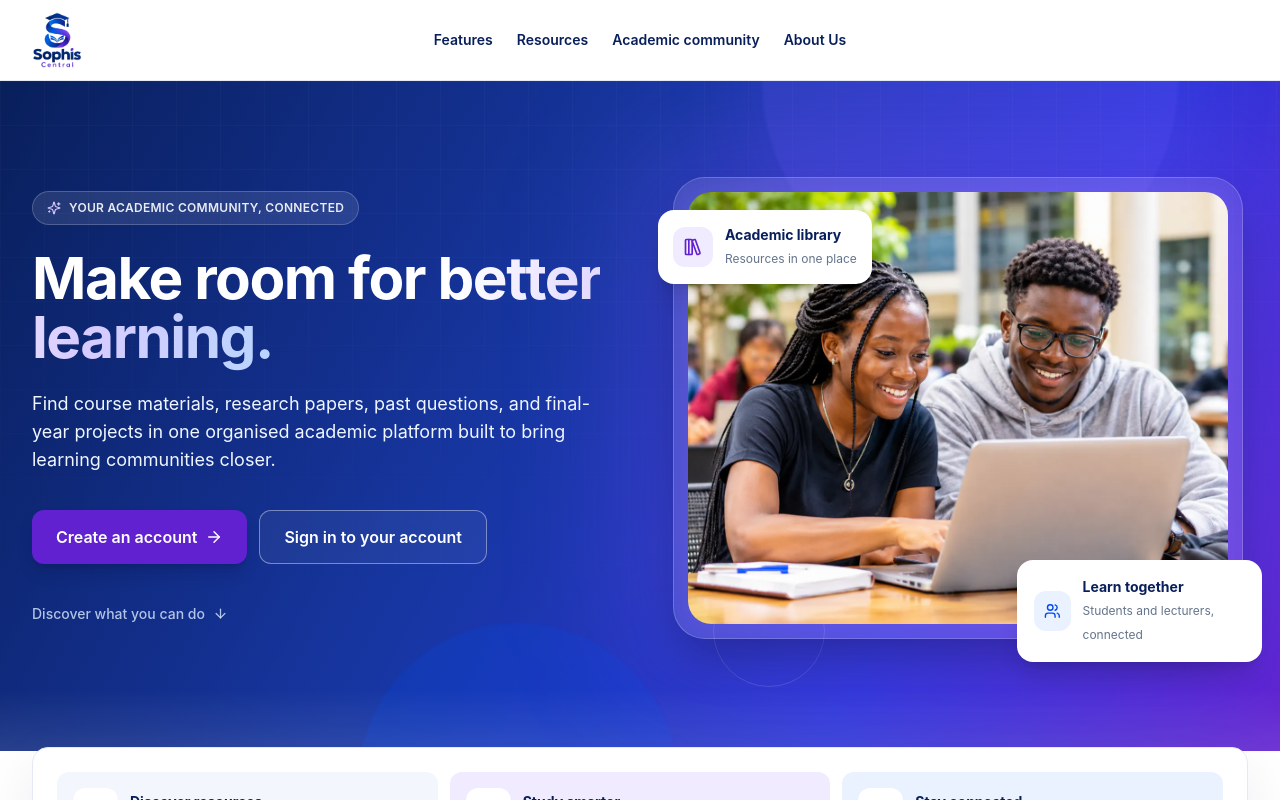
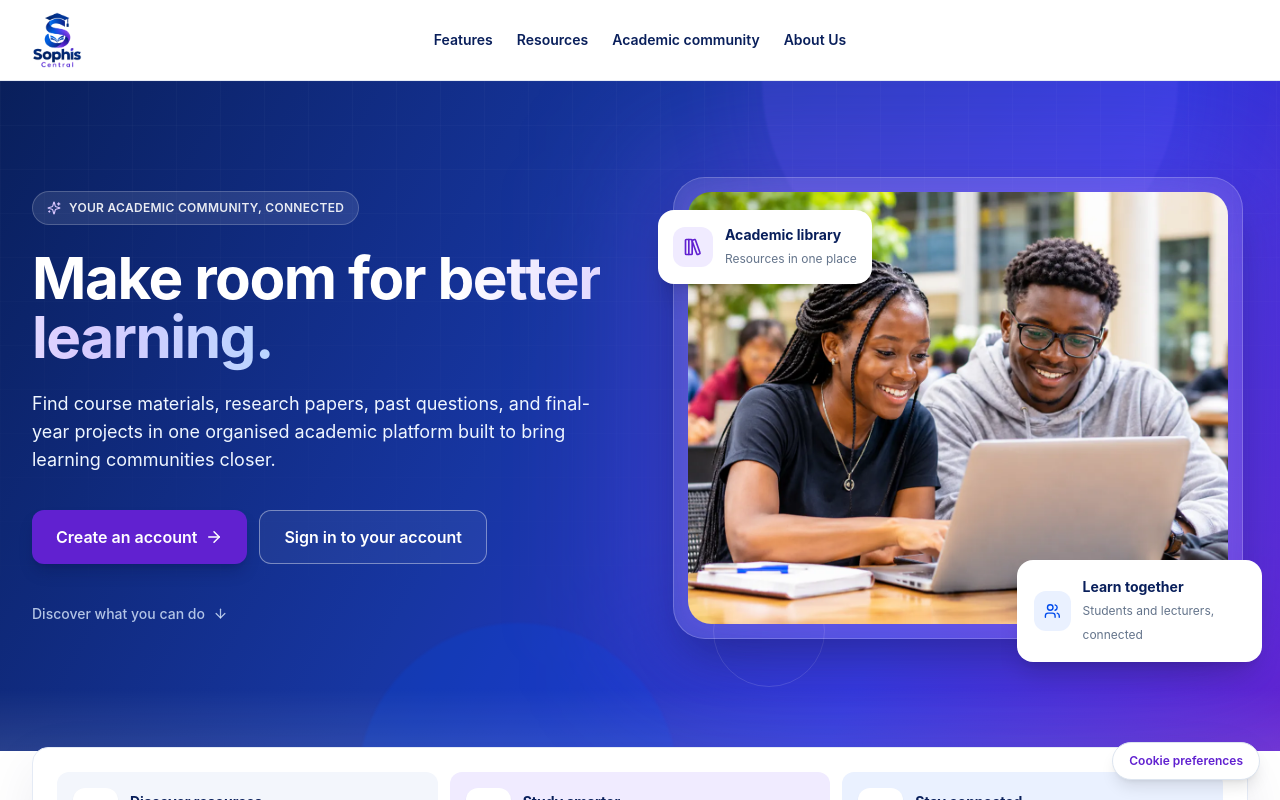
Before and after one commit to ReignnRule11/Sophia-Central-frontend, a React (Vite) app: page / in a window 1280 px wide. Both pictures are taken after a click on the button "Continue". Shown: the top 800 px of the page. Built offline with nearby package versions, Linux system fonts and the light colour scheme; no server answers.

Commit message:
Keep cookie preferences accessible after banner dismissal

```diff
--- a/src/components/CookieConsent.tsx
+++ b/src/components/CookieConsent.tsx
@@ -57,7 +57,17 @@ export function CookieConsentBanner() {
     };
   }, []);
 
-  if (consent) return null;
+  if (consent) {
+    return (
+      <Link
+        to="/cookie-settings"
+        aria-label="Manage cookie preferences"
+        className="fixed bottom-3 right-3 z-[90] rounded-full border border-[#DCE4EF] bg-white px-4 py-2.5 text-xs font-semibold text-[#6121D0] shadow-lg transition hover:bg-[#F8F7FF] focus-visible:outline focus-visible:outline-2 focus-visible:outline-offset-2 focus-visible:outline-[#6121D0] sm:bottom-5 sm:right-5"
+      >
+        Cookie preferences
+      </Link>
+    );
+  }
 
   return (
     <section
```
